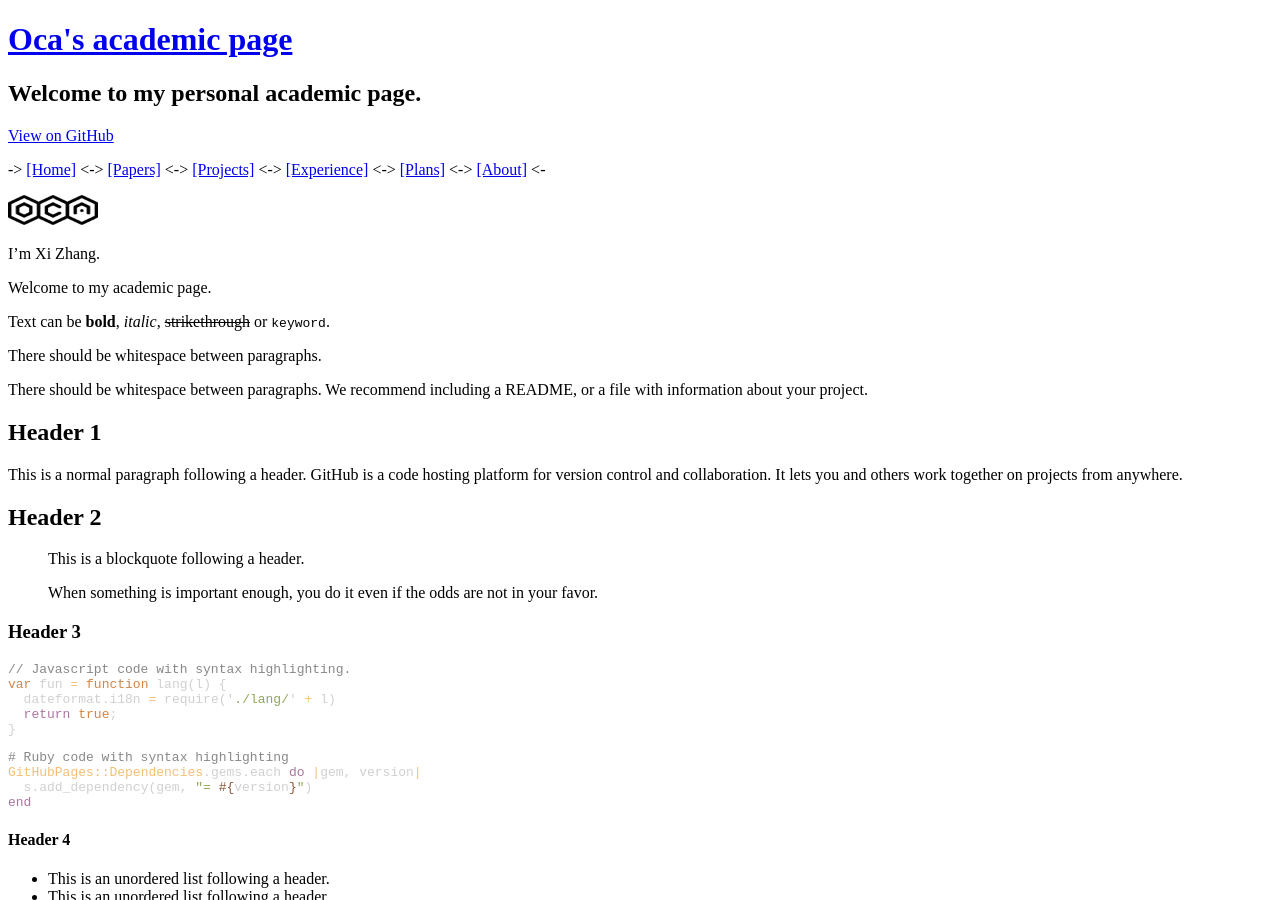
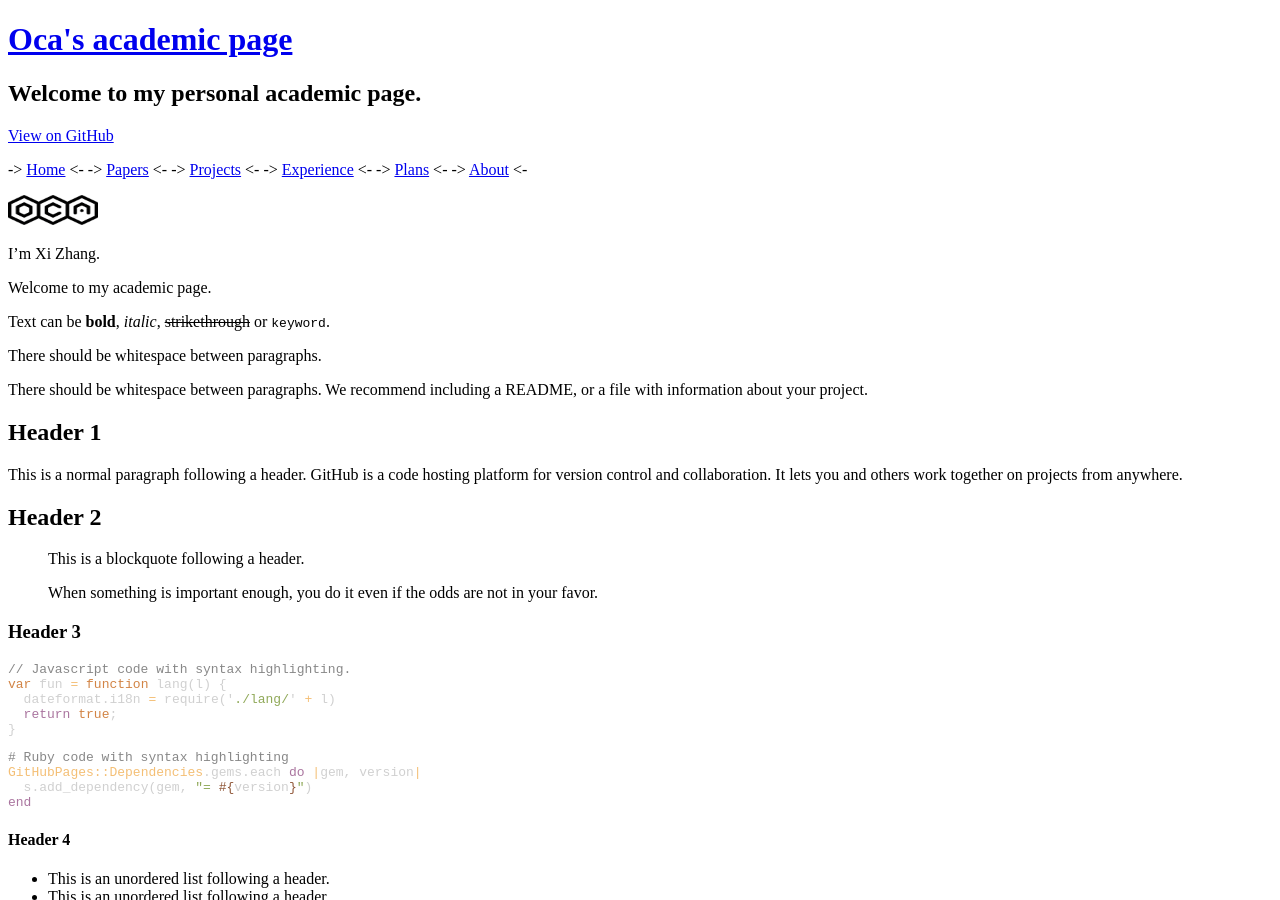
Before and after one commit to oca-john/academic-page, a Jekyll site: the page built from index.md, in a window 1280 px wide and 900 px high. Built offline with Jekyll 4.4.1, drawn with Linux system fonts in a browser that asks for light colours.

```diff
--- a/index.md
+++ b/index.md
@@ -2,7 +2,7 @@
 layout: default
 ---
 
-->  [[Home]](./index.html)  <->  [[Papers]](./publications.html)  <->  [[Projects]](./projects.html)  <->  [[Experience]](./experience.html)  <->  [[Plans]](./plans.html)  <->  [[About]](./about.html)  <-
+->  [Home](./index.html)  <- ->  [Papers](./publications.html)  <- ->  [Projects](./projects.html)  <- ->  [Experience](./experience.html)  <- ->  [Plans](./plans.html)  <- ->  [About](./about.html)  <-
 
 <img src="ocas-logo.png" title="logo" height="30" width="90">
 
```
